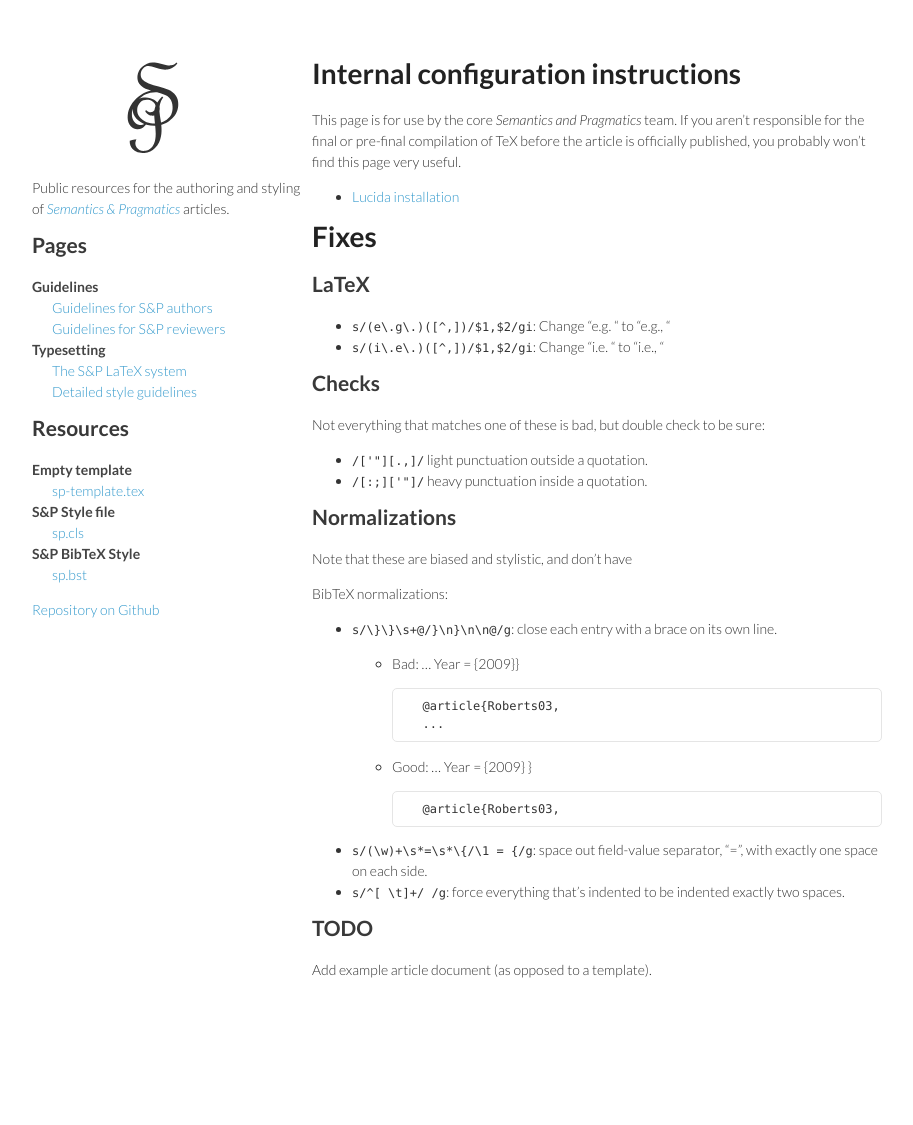
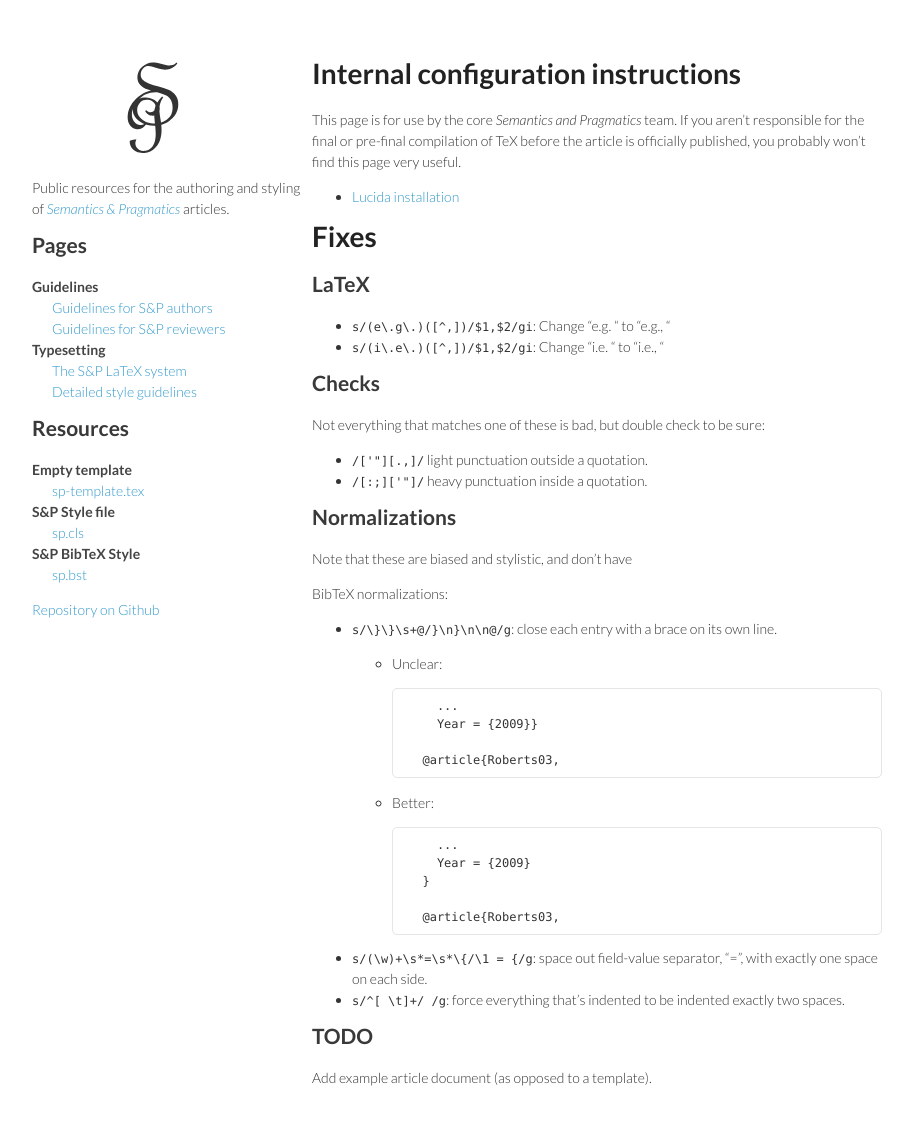
Before and after one commit to semprag/semprag.github.io, a Jekyll site: the page built from internal.md, in a window 1280 px wide and 1210 px high. Shown: the top 1125 px of the window, without its empty margins (178-1091 px from the left). Built offline with Jekyll 4.4.1, drawn with Linux system fonts in a browser that asks for light colours.

Commit message:
Fix GFM-indentation

```diff
--- a/internal.md
+++ b/internal.md
@@ -34,13 +34,15 @@ Note that these are biased and stylistic, and don't have
 BibTeX normalizations:
 
 * `s/\}\}\s+@/}\n}\n\n@/g`: close each entry with a brace on its own line.
-    + Bad:
+    + Unclear:
+
               ...
               Year = {2009}}
 
             @article{Roberts03,
-            ...
-    + Good:
+
+    + Better:
+
               ...
               Year = {2009}
             }
@@ -50,7 +52,6 @@ BibTeX normalizations:
 * `s/(\w)+\s*=\s*\{/\1 = {/g`: space out field-value separator, "=", with exactly one space on each side.
 * `s/^[ \t]+/  /g`: force everything that's indented to be indented exactly two spaces.
 
-
 ## TODO
 
 Add example article document (as opposed to a template).
```
Also changed, not shown: style.md (+4 -2 lines).
